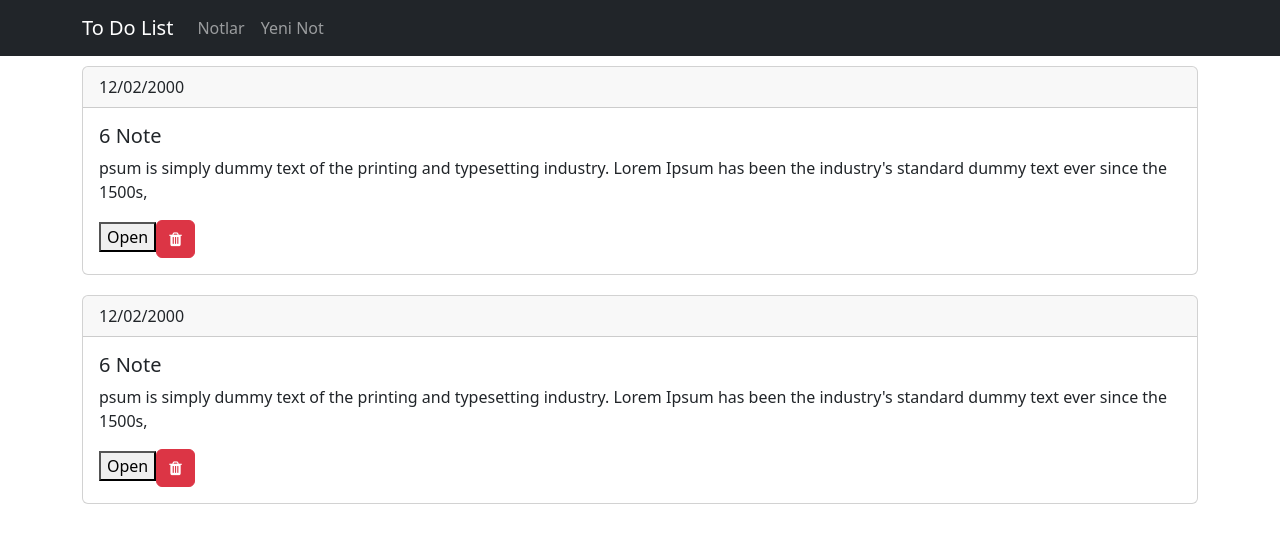
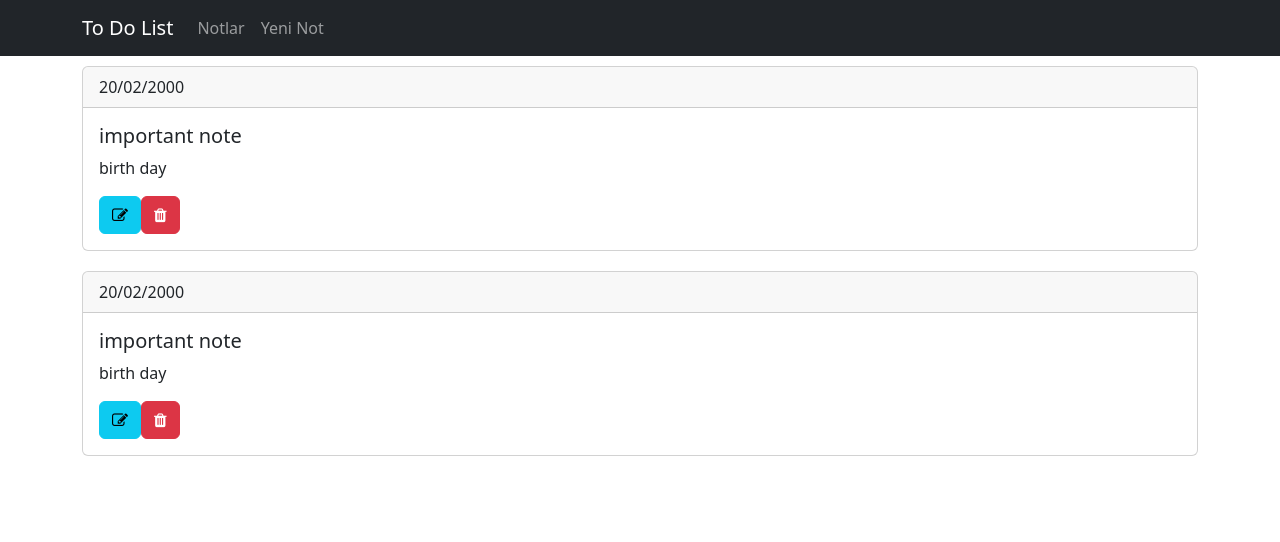
Before and after one commit to zeynepyldrm/React-To-Do-List-Project, a React (Create React App) app: page /notesList in a window 1280 px wide. Shown: the top 542 px of the page. Built offline with nearby package versions, Linux system fonts and the light colour scheme; data requests are answered from the project's data file.

Commit message:
update notes functions write and working

```diff
--- a/db.json
+++ b/db.json
@@ -1,10 +1,10 @@
 {
   "notes": [
     {
-      "id": 6,
-      "title": "6 Note",
-      "content": "psum is simply dummy text of the printing and typesetting industry. Lorem Ipsum has been the industry's standard dummy text ever since the 1500s, ",
-      "date": "12/02/2000"
+      "date": "20/02/2000",
+      "content": "birth day",
+      "title": "important note",
+      "id": 6
     }
   ]
 }
--- a/src/componets/NoteItems/ListItem/NoteCard.js
+++ b/src/componets/NoteItems/ListItem/NoteCard.js
@@ -11,7 +11,7 @@ class NoteCard extends Component {
         this.state = {
             show: false
         },
-        this.showModal = this.showModal.bind(this);
+            this.showModal = this.showModal.bind(this);
         this.hideModal = this.hideModal.bind(this);
 
     }
@@ -86,8 +86,17 @@ class NoteCard extends Component {
                 <div className="card-body">
                     <h5 className="card-title">{this.props.title}</h5>
                     <p className="card-text">{this.props.content}</p>
-                    <UpdateModal show={this.state.show} handleClose={this.hideModal} date={this.props.date} content={this.props.content} title={this.props.title}/>
-                    <button type="button" onClick={this.showModal}>Open</button>
+                    <UpdateModal
+                        show={this.state.show}
+                        handleClose={this.hideModal}
+                        date={this.props.date}
+                        content={this.props.content}
+                        title={this.props.title}
+                        id={this.props.id}
+                    />
+                    <button type="button" className="btn btn-info btn-md" onClick={this.showModal}>
+                        <i class="fa fa-edit"></i>
+                    </button>
 
 
                     <button className="btn btn-danger" type="button" onClick={() => {
--- a/src/componets/NoteItems/UpdateModal.js
+++ b/src/componets/NoteItems/UpdateModal.js
@@ -1,5 +1,6 @@
+import axios from "axios";
 import "bootstrap/dist/css/bootstrap.min.css";
-
+import { useState } from "react";
 const modalStyle = {
     modal: {
         position: "fixed",
@@ -30,7 +31,29 @@ const modalStyle = {
 }
 
 
-const UpdateModal = ({ handleClose, show, children ,date,content,title}) => {
+
+const UpdateModal = ({ handleClose, show, children, date, content, title, id }) => {
+
+    var [date, setDate] = useState(date);
+    var [content, setContent] = useState(content);
+    var [title, setTitle] = useState(title);
+
+    var notes={
+        date:date,
+        content:content,
+        title:title
+    }
+
+    const saveUpdateNote =() => {
+        const baseURL = "http://localhost:3333/notes"
+        axios.put(`${baseURL}/${id}`,notes)
+        alert("updated notes")
+        notes=null
+        window.location.reload();
+
+
+    }
+
 
     let showHideClassName = show ? 'displayblock' : 'displaynone';
     if (showHideClassName == 'displayblock') showHideClassName = modalStyle.displayblock
@@ -51,22 +74,30 @@ const UpdateModal = ({ handleClose, show, children ,date,content,title}) => {
                         <form>
                             <div className="form-group">
                                 <label for="recipient-name" className="col-form-label">Title:</label>
-                                <input type="text" className="form-control" id="recipient-name" value={title}></input>
+                                <input type="text" className="form-control" id="recipient-name"
+                                    value={notes.title}
+                                    onChange={e => setTitle(e.target.value)}
+                                />
                             </div>
                             <div className="form-group">
                                 <label for="recipient-name" className="col-form-label">Date:</label>
-                                <input type="text" className="form-control" id="recipient-name" value={date} />
+                                <input type="text" className="form-control" id="recipient-name"
+                                    value={notes.date} onChange={e => setDate(e.target.value)}
+                                />
                             </div>
                             <div className="form-group">
                                 <label for="message-text" className="col-form-label">Content:</label>
-                                <textarea className="form-control" id="message-text" value={content}></textarea>
+                                <textarea className="form-control" id="message-text"
+                                    value={notes.content}
+                                    onChange={e => setContent(e.target.value)}
+                                />
                             </div>
                         </form>
                     </div>
                 </div>
                 <div class="modal-footer">
                     <button type="button" class="btn btn-secondary" data-dismiss="modal" onClick={handleClose}>Close</button>
-                    <button type="button" class="btn btn-primary">Save</button>
+                    <button type="button" class="btn btn-primary" onClick={saveUpdateNote}>Save</button>
                 </div>
             </section>
         </div>
```
